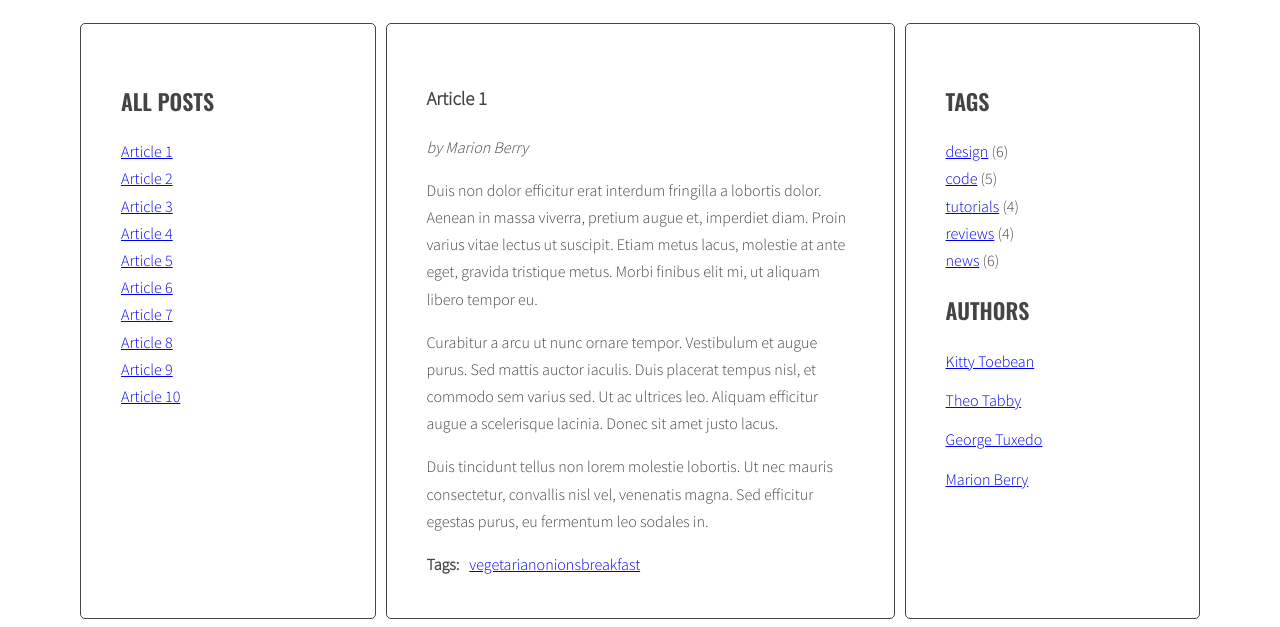
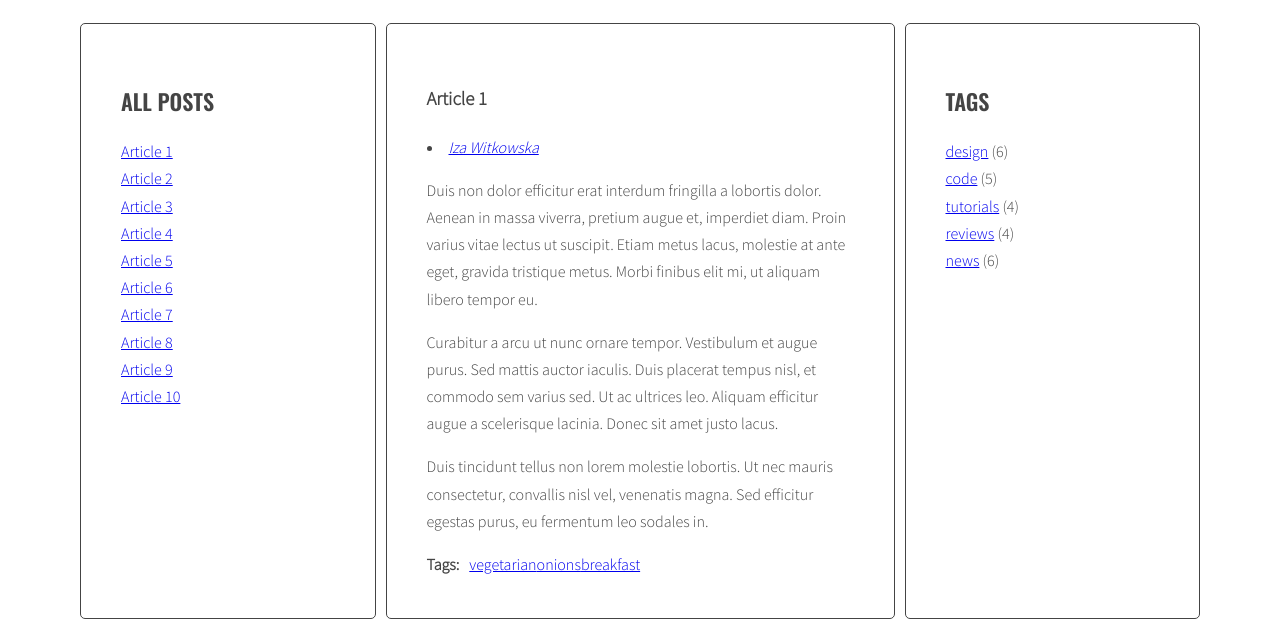
Before and after one commit to pyza3579/javascript-blog, a website: page index.html in a window 1280 px wide. Shown: the part 220-847 px from the top of the page. Drawn offline with nearby package versions, Linux system fonts and the light colour scheme.

Commit message:
Add authors links

```diff
--- a/index.html
+++ b/index.html
@@ -16,9 +16,9 @@
                         </ul>
                     </aside>
                     <section class="posts">
-                        <article class="post active" id="article-1" data-tags="vegetarian onions breakfast">
+                        <article class="post active" id="article-1" data-tags="vegetarian onions breakfast" data-author="Iza Witkowska">
                         <h3 class="post-title">Article 1</h3>
-                        <p class="post-author">by Marion Berry</p>
+                        <p class="post-author"></p>
                         <div class="post-content">
                             <p>Duis non dolor efficitur erat interdum fringilla a lobortis dolor. Aenean in massa viverra, pretium augue et, imperdiet diam. Proin varius vitae lectus ut suscipit. Etiam metus lacus, molestie at ante eget, gravida tristique metus. Morbi finibus elit mi, ut aliquam libero tempor eu.</p>
 
@@ -32,9 +32,9 @@
                     </ul>
                 </div>
                 </article>
-                    <article class="post" id="article-2" data-tags="meat bread dinner">
+                    <article class="post" id="article-2" data-tags="meat bread dinner" data-author="Mama">
                         <h3 class="post-title">Article 2</h3>
-                        <p class="post-author">by Theo Tabby</p>
+                        <p class="post-author"></p>
                         <div class="post-content">
                             <p>Phasellus sollicitudin, arcu vel iaculis ullamcorper, quam leo viverra orci, et faucibus quam sapien vel est. Maecenas ac suscipit elit. Nullam interdum, lorem vitae venenatis pulvinar, ex dui malesuada nunc, tempus cursus enim metus vel nulla.</p>
 
@@ -48,9 +48,9 @@
                             </ul>
                         </div>
                         </article>
-                        <article class="post" id="article-3" data-tags="vegan butter lunch">
+                        <article class="post" id="article-3" data-tags="vegan butter lunch" data-author="Tata">
                             <h3 class="post-title">Article 3</h3>
-                            <p class="post-author">by George Tuxedo</p>
+                            <p class="post-author"></p>
                             <div class="post-content">
                                 <p>Mauris vel pellentesque turpis, ac sodales nisl. Quisque iaculis mi velit, ut convallis tellus accumsan a. Quisque iaculis, nisi et dignissim tincidunt, nisl eros euismod nulla, finibus laoreet erat enim posuere elit.</p>
 
@@ -63,9 +63,9 @@
                                 </ul>
                             </div>
                     </article>
-                    <article class="post" id="article-4" data-tags="meat flower dinner">
+                    <article class="post" id="article-4" data-tags="meat flower dinner" data-author="Iza Witkowska">
                         <h3 class="post-title">Article 4</h3>
-                        <p class="post-author">by Kitty Toebean</p>
+                        <p class="post-author"></p>
                         <div class="post-content">
                             <p>Morbi vel cursus nulla, vel varius mauris. Suspendisse sed elit sit amet risus faucibus vestibulum ut sit amet purus. Donec orci est, condimentum ut quam quis, scelerisque fringilla ligula.</p>
 
@@ -79,9 +79,9 @@
                             </ul>
                         </div>
                 </article>
-                <article class="post" id="article-5" data-tags="meat bread lunch">
+                <article class="post" id="article-5" data-tags="meat bread lunch"data-author="Iza Witkowska">
                     <h3 class="post-title">Article 5</h3>
-                    <p class="post-author">by Marion Berry</p>
+                    <p class="post-author"></p>
                     <div class="post-content">
                         <p>Suspendisse sem eros, euismod condimentum arcu ac, consequat fermentum orci. Nam convallis lacus nec interdum vestibulum. Vestibulum luctus, quam eu tristique ornare, lorem nibh sodales enim, vitae tempor dolor ante vitae tortor.</p>
 
@@ -95,9 +95,9 @@
                         </ul>
                     </div>
                 </article>
-                <article class="post" id="article-6" data-tags="vegetarian peas lunch">
+                <article class="post" id="article-6" data-tags="vegetarian peas lunch" data-author="Tata">
                     <h3 class="post-title">Article 6</h3>
-                    <p class="post-author">by George Tuxedo</p>
+                    <p class="post-author"></p>
                     <div class="post-content">
                         <p>Donec posuere iaculis ante sed hendrerit. Lorem ipsum dolor sit amet, consectetur adipiscing elit. Quisque hendrerit neque nec urna tincidunt, quis vehicula dui vulputate. Morbi est sapien, auctor ut lectus eu, placerat viverra lorem.</p>
 
@@ -111,9 +111,9 @@
                         </ul>
                     </div>
                 </article>
-                <article class="post" id="article-7" data-tags="meat cheese breakfast">
+                <article class="post" id="article-7" data-tags="meat cheese breakfast" data-author="Tercjusz Witkowski">
                     <h3 class="post-title">Article 7</h3>
-                    <p class="post-author">by Kitty Toebean</p>
+                    <p class="post-author"></p>
                     <div class="post-content">
                         <p>Donec eleifend mauris ac nisl fermentum, ac fermentum turpis dignissim. Aliquam diam nisl, imperdiet a varius eget, lobortis sed nisi. Nullam suscipit ipsum sed magna blandit, sed pellentesque urna malesuada.</p>
 
@@ -127,9 +127,9 @@
                         </ul>
                     </div>
                 </article>
-                <article class="post" id="article-8" data-tags="meat pizza dinner">
+                <article class="post" id="article-8" data-tags="meat pizza dinner" data-author="Mama">
                     <h3 class="post-title">Article 8</h3>
-                    <p class="post-author">by Theo Tabby</p>
+                    <p class="post-author"></p>
                     <div class="post-content">
                         <p>Praesent quis imperdiet erat. Curabitur tempor sapien a interdum malesuada. Proin libero erat, sagittis a sollicitudin eget, pulvinar nec risus. Cras et suscipit sem.</p>
 
@@ -143,9 +143,9 @@
                         </ul>
                     </div>
                 </article>
-                <article class="post" id="article-9" data-tags="vegetarian carrot dinner">
+                <article class="post" id="article-9" data-tags="vegetarian carrot dinner" data-author="Iza Witkowska">
                     <h3 class="post-title">Article 9</h3>
-                    <p class="post-author">by Marion Berry</p>
+                    <p class="post-author"></p>
                     <div class="post-content">
                         <p>Tam et facilisis purus. Donec vulputate est quis lobortis posuere. Nunc vitae lorem ut odio faucibus pulvinar nec in justo. Ut ut ante ac tellus ornare tempus. Nunc maximus, tortor et dictum convallis, nunc libero posuere leo, scelerisque ultrices arcu sapien ut tellus.</p>
 
@@ -159,9 +159,9 @@
                         </ul>
                     </div>
                 </article>
-                <article class="post" id="article-10" data-tags="meat sausage breakfast">
+                <article class="post" id="article-10" data-tags="meat sausage breakfast" data-author="Tercjusz Witkowski">
                     <h3 class="post-title">Article 10</h3>
-                    <p class="post-author">by George Tuxedo</p>
+                    <p class="post-author"></p>
                     <div class="post-content">
                         <p>Aliquam erat volutpat. Ut non eleifend lectus. Donec suscipit tellus tempor, ornare dui id, hendrerit neque. Phasellus lacinia laoreet dui in luctus. Sed hendrerit, magna sit amet varius tempor, augue augue scelerisque est, non scelerisque mauris libero eu sapien.</p>
 
@@ -185,26 +185,26 @@
           <li><a href="#">reviews</a> <span>(4)</span></li>
           <li><a href="#">news</a> <span>(6)</span></li>
         </ul>
-        <h2 class="section-title">Authors</h2>
+        <h2 class="section-title"></h2>
         <ul class="list authors">
           <li>
             <a href="#">
-              <span class="author-name">Kitty Toebean</span>
+              <span class="author-name"></span>
             </a>
           </li>
           <li>
             <a href="#">
-              <span class="author-name">Theo Tabby</span>
+              <span class="author-name"></span>
             </a>
           </li>
           <li>
             <a href="#">
-              <span class="author-name">George Tuxedo</span>
+              <span class="author-name"></span>
             </a>
           </li>
           <li>
             <a href="#">
-              <span class="author-name">Marion Berry</span>
+              <span class="author-name"></span>
             </a>
           </li>
         </ul>
--- a/js/script.js
+++ b/js/script.js
@@ -45,10 +45,11 @@
   const optArticleSelector = '.post',
     optTitleSelector = '.post-title',
     optTitleListSelector = '.titles',
-    optArticleTagsSelector = '.post-tags .list';
+    optArticleTagsSelector = '.post-tags .list',
+    optArticleAuthorSelector = '.post-author';
 
   const generateTitleLinks = function(customSelector = '') {
-    console.log('xx');
+
 
     /* [DONE] remove contents of titleList */
     const titleList = document.querySelector(optTitleListSelector);
@@ -162,7 +163,7 @@
     for(let tagHref of tagHrefs) {
       /* add class active */
       tagHref.classList.add('active');
-    /* END LOOP: for each found tag link */
+      /* END LOOP: for each found tag link */
       console.log('xx');
     }
     /* execute function "generateTitleLinks" with article selector as argument */
@@ -185,4 +186,78 @@
 
   addClickListenersToTags();
 
+  const generateAuthors = function () {
+    /* [DONE] find all articles */
+    const articles = document.querySelectorAll(optArticleSelector);
+    /* START LOOP: for every article: */
+    for(let article of articles) {
+      /* [DONE] find author wrapper */
+      const authorWrapper = article.querySelector(optArticleAuthorSelector);
+
+      /* [DONE] make html variable with empty string */
+      let html = '';
+      /* [DONE] get authors from data-author attribute */
+      const articleAuthor = article.getAttribute('data-author');
+
+      /* [DONE] generate HTML of the link */
+      const linkHTML = '<li><a href="# author-' + articleAuthor + '"><span>' + articleAuthor + '</span></a></li>';
+      /* [DONE] add generated code to html variable */
+      html = html + linkHTML;
+
+      /* [DONE] insert HTML of all the links into the author wrapper */
+      authorWrapper.innerHTML = html;
+
+      /* [DONE] END LOOP: for every article: */
+    }
+  };
+  generateAuthors();
+
+  const authorClickHandler = function(event) {
+    /* [DONE] prevent default action for this event */
+    event.preventDefault();
+
+    /* [DONE] make new constant named "clickedElement" and give it the value of "this" */
+    const clickedElement = this;
+
+    /* [DONE] make a new constant "href" and read the attribute "href" of the clicked element */
+    const href = clickedElement.getAttribute('href');
+    /* [DONE] add class 'active' to the clicked link */
+    clickedElement.classList.add('active');
+
+    /* [DONE] make a new constant "author" and extract author name from the "href" constant */
+    const author = href.replace('# author-', '');
+    /* [DONE] find all tag links with class active */
+    const activeAuthors = document.querySelectorAll('a.active[href^="# author-"]');
+    /* [DONE] START LOOP: for each active tag link */
+    for(let activeAuthor of activeAuthors) {
+      /* [DONE] remove class active */
+      activeAuthor.classList.remove('active');
+      /* [DONE] END LOOP: for each active tag link */
+    }
+    /* [DONE] find all author links with "href" attribute equal to the "href" constant */
+    const tagHrefs = document.querySelectorAll('a[href="' + href + '"]');
+    /* [DONE] START LOOP: for each found tag link */
+    for(let tagHref of tagHrefs) {
+      /* [DONE] add class active */
+      tagHref.classList.add('active');
+      /* [DONE] END LOOP: for each found author link */
+      console.log('xx');
+    }
+    /* [DONE] execute function "generateTitleLinks" with article selector as argument */
+    generateTitleLinks('[data-author="' + author + '"]');
+  };
+
+  const addClickListenersToAuthors = function(){
+
+    /* [DONE] find all links to authors */
+    const authors = document.querySelectorAll('a[href^="# author-"]');
+    for(let author of authors) {
+
+      /* [DONE] add authorClickHandler as event listener for that link */
+      author.addEventListener('click', authorClickHandler);
+    }
+    /* [DONE] END LOOP: for each link */
+  }
+
+  addClickListenersToAuthors();
 }
```
